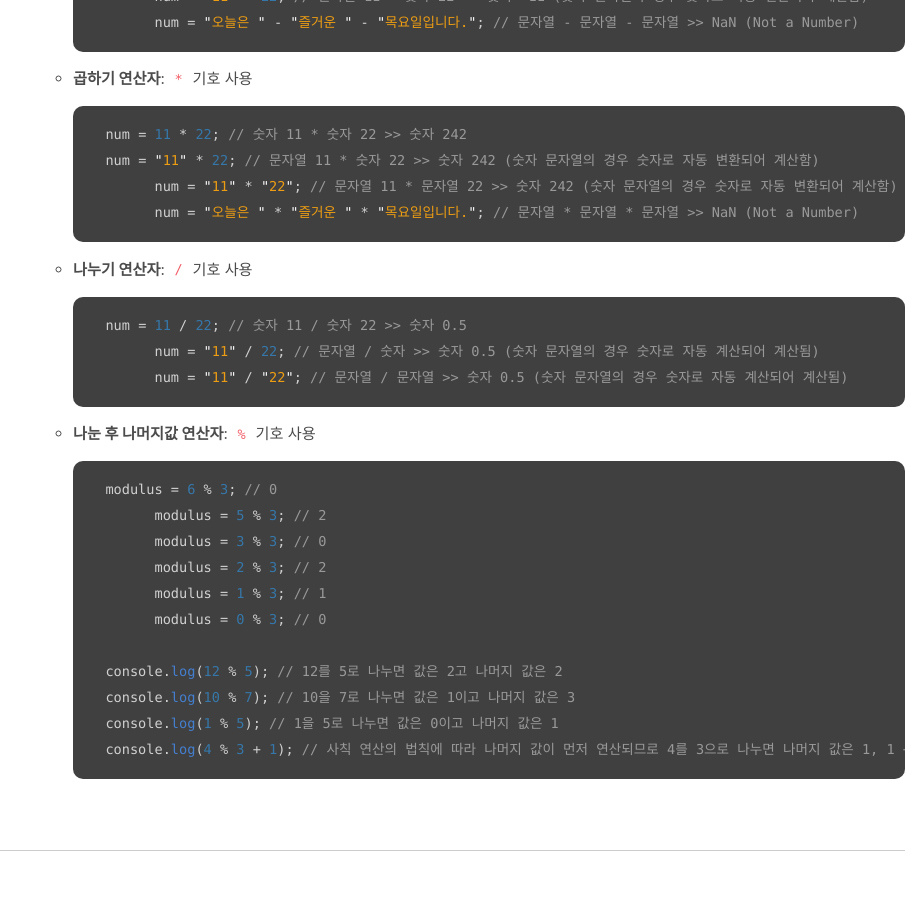
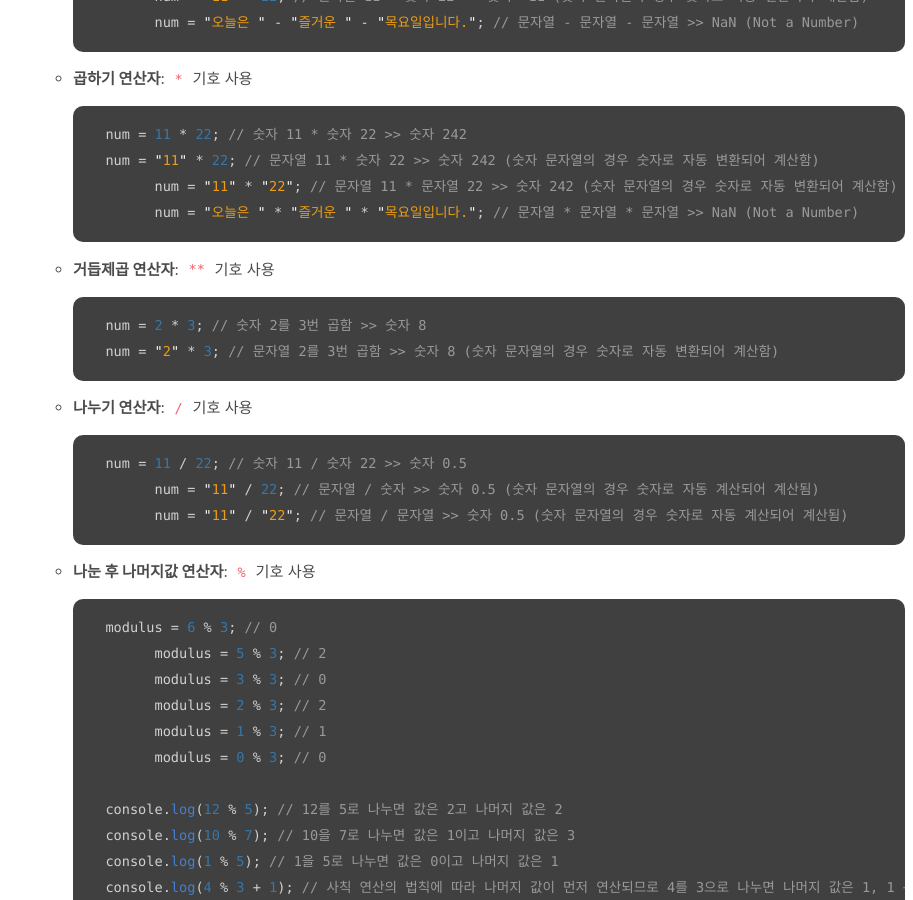
Before and after one commit to absolutelyfullycapable/absolutelyfullycapable.github.io, a Jekyll site: the page built from _posts/2020-09-03-javascript-operator.md, in a window 1280 px wide and 900 px high, scrolled down 2350 px. Shown: the whole window, without its empty margins (367-1280 px from the left). Built offline with Jekyll 4.4.1, drawn with Linux system fonts in a browser that asks for light colours; comment, search, counter and statistics services are not loaded.

Commit message:
거듭제곱 연산자 추가

````diff
--- a/_posts/2020-09-03-javascript-operator.md
+++ b/_posts/2020-09-03-javascript-operator.md
@@ -110,6 +110,13 @@ comments: true
         num = "11" * 22; // 문자열 11 * 숫자 22 >> 숫자 242 (숫자 문자열의 경우 숫자로 자동 변환되어 계산함)
     	num = "11" * "22"; // 문자열 11 * 문자열 22 >> 숫자 242 (숫자 문자열의 경우 숫자로 자동 변환되어 계산함)
     	num = "오늘은 " * "즐거운 " * "목요일입니다."; // 문자열 * 문자열 * 문자열 >> NaN (Not a Number)
+	    ```
+
+	- **거듭제곱 연산자**: `**` 기호 사용
+
+	    ```js
+	    num = 2 * 3; // 숫자 2를 3번 곱함 >> 숫자 8
+        num = "2" * 3; // 문자열 2를 3번 곱함 >> 숫자 8 (숫자 문자열의 경우 숫자로 자동 변환되어 계산함)
 	    ```
 
 	- **나누기 연산자**: `/` 기호 사용
````
